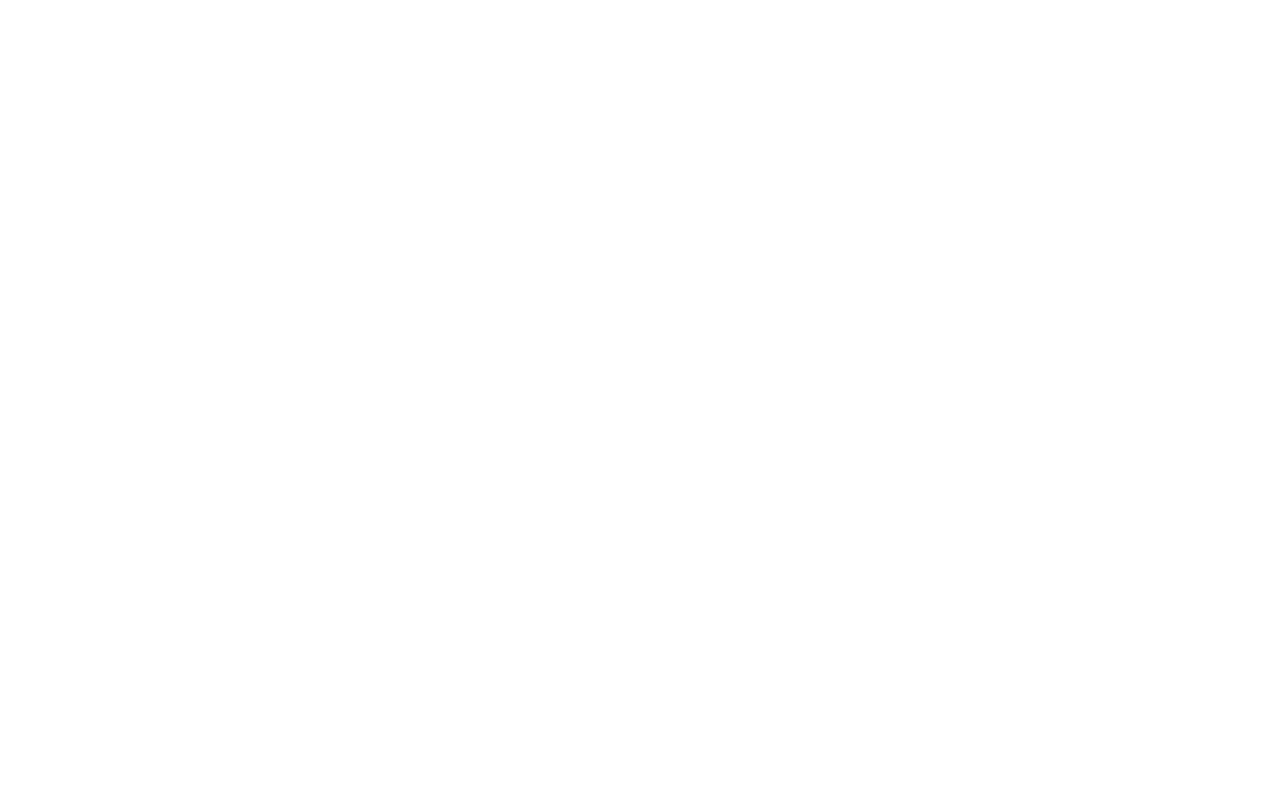
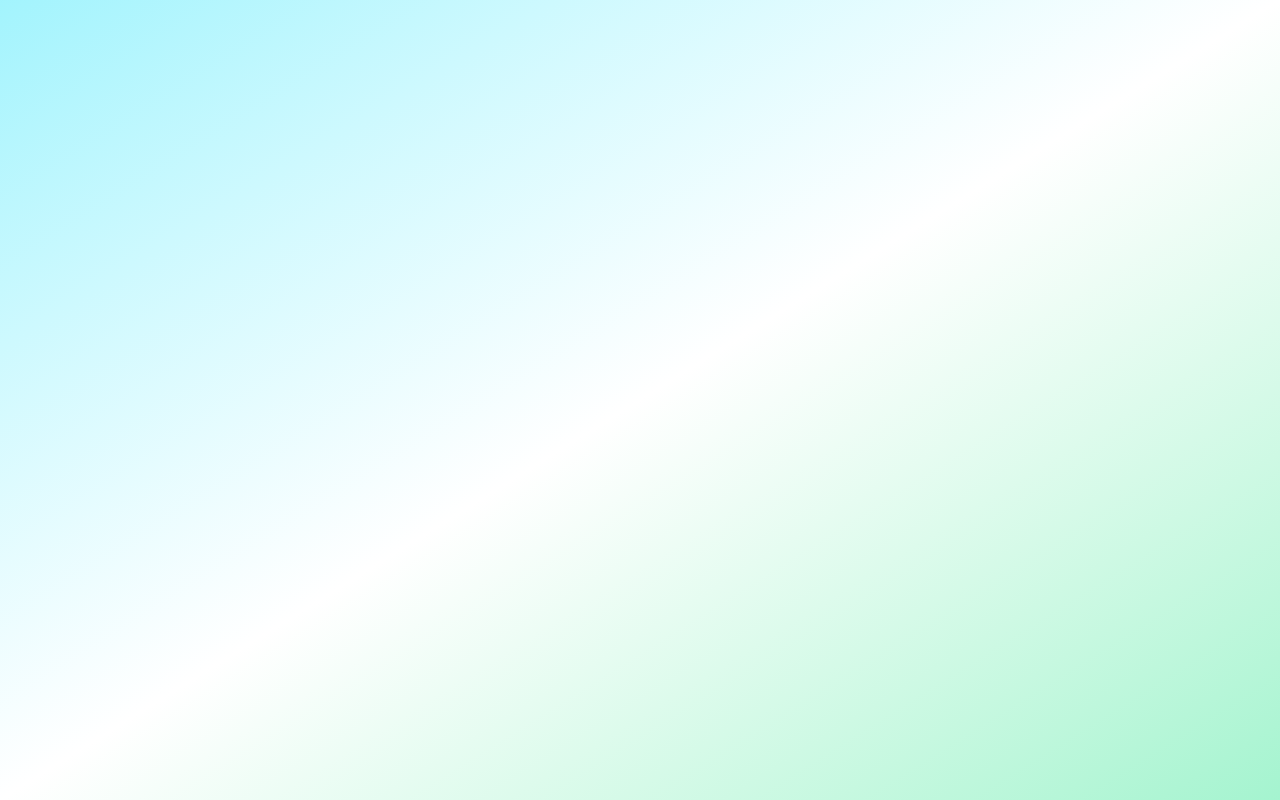
Before and after one commit to Nariman-Hasanpanah/todo-app, a React (Vite) app: page / in a window 1280 px wide. Built offline with nearby package versions, Linux system fonts and the light colour scheme.

Commit message:
Style(Home) : add gradiant background color

```diff
--- a/src/App.jsx
+++ b/src/App.jsx
@@ -1,5 +1,12 @@
 const App = () => {
-  return <></>;
+  return (
+    <>
+      <div
+        id="task-manager-page"
+        className="min-h-screen bg-linear-to-br from-cyan-200 via-white to-emerald-200 p-4 md:p-8"
+      ></div>
+    </>
+  );
 };
 
 export default App;
```
